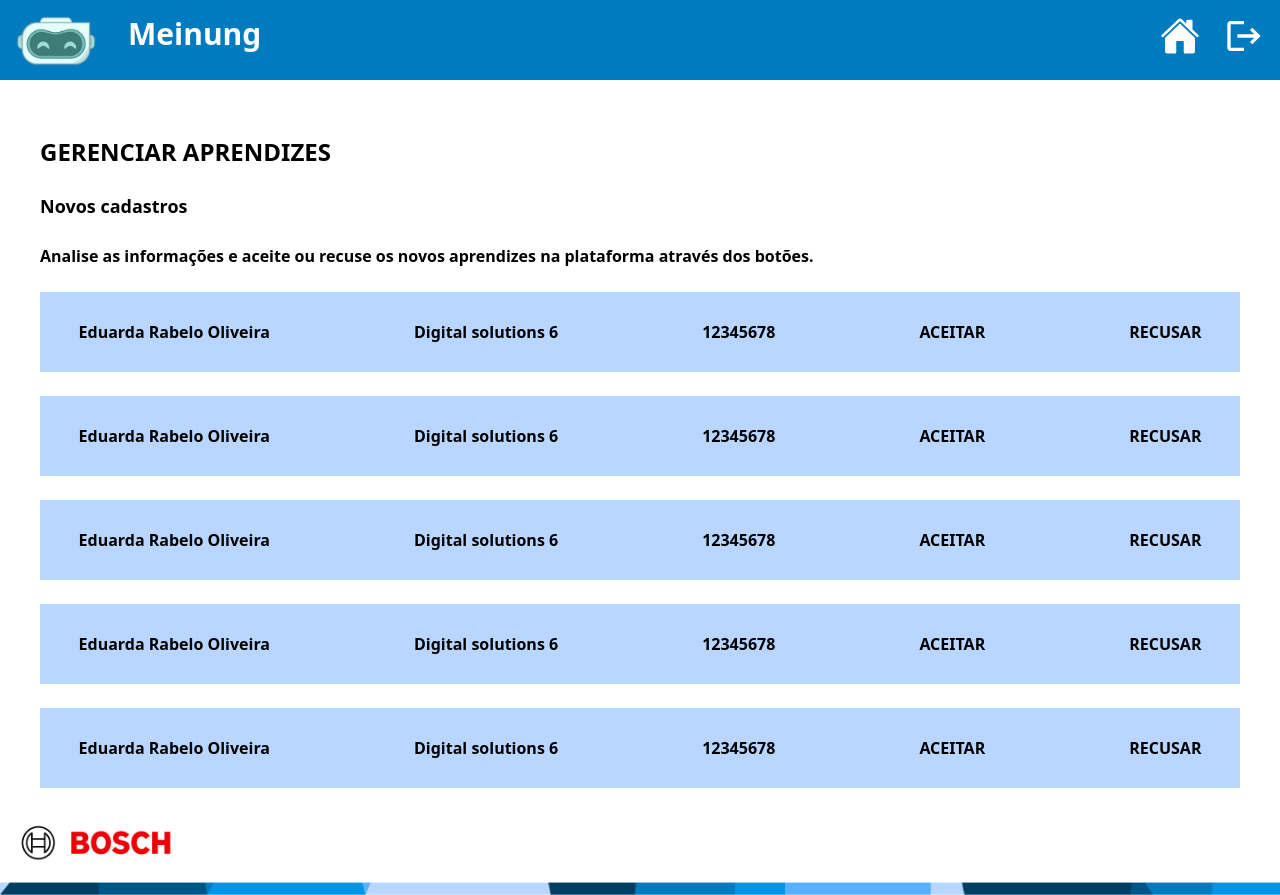
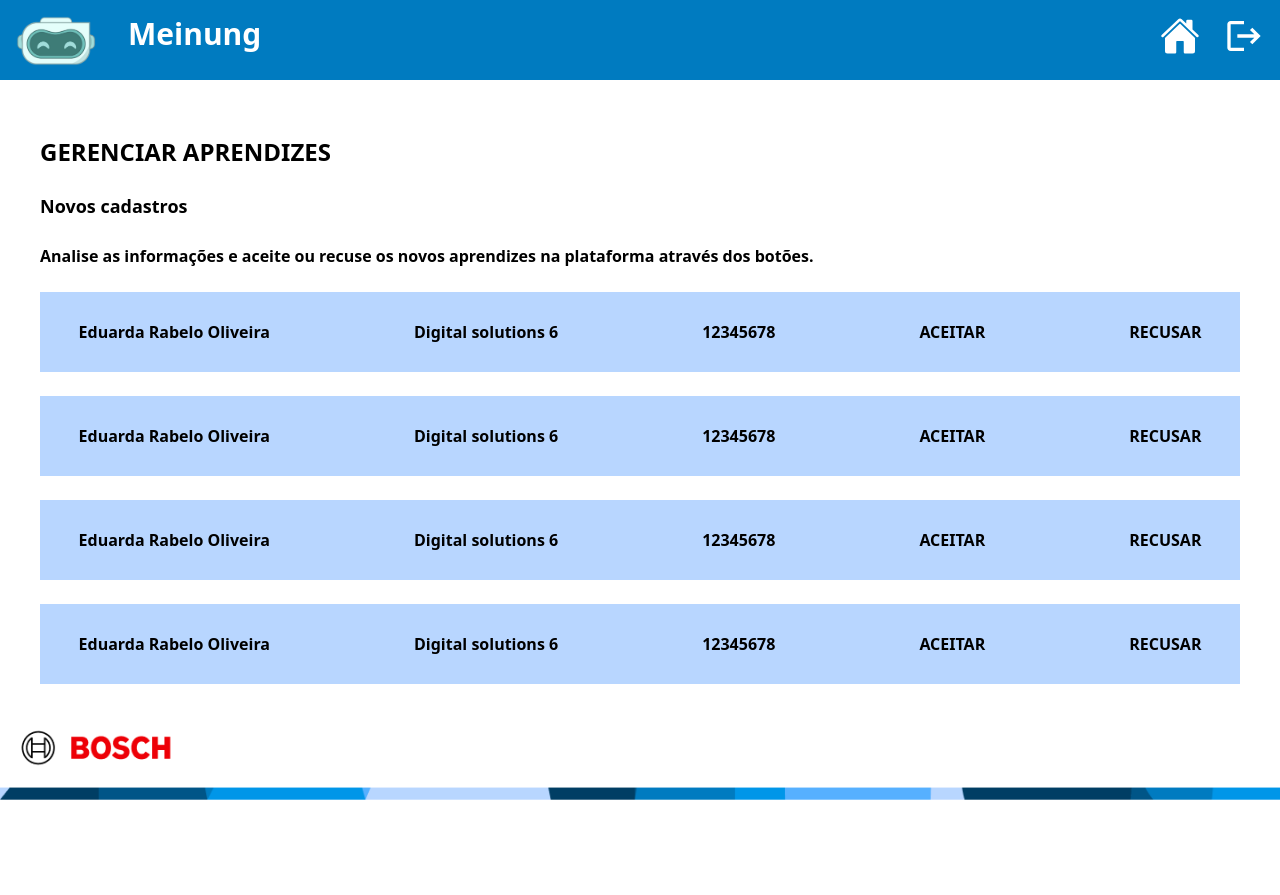
Before and after one commit to AVITORIAC/FrontTailwind, a React (Vite) app: page /Cadastro_aprendiz in a window 1280 px wide. After the commit the page ends 800 px from the top, so only its background shows below. Built offline with nearby package versions, Linux system fonts and the light colour scheme.

Commit message:
funcoes do frontEnd

```diff
--- a/src/assets/Pages/Admin/Cadastro_aprendiz.jsx
+++ b/src/assets/Pages/Admin/Cadastro_aprendiz.jsx
@@ -1,47 +1,50 @@
 import React from 'react'
+import { Link } from 'react-router-dom'
 
 function Cadastro_aprendiz() { //FUNÇÃO DA TELA DE ACEITAR OS CADASTROS
+    const aceitar = () => {
+        console.log('Solicitação aceita')
+    }
+    const recusar = () => {
+        console.log('Solicitação recusada')
+    }
+
     return (
         <div className={`flex flex-col h-full gap-6 mt-10 mx-10`}>
             <h1 className={`text-2xl font-bold`}>GERENCIAR APRENDIZES</h1>
             <h2 className={`text-lg font-bold`}>Novos cadastros</h2>
             <p className={`text-base font-semibold`}>Analise as informações e aceite ou recuse os novos aprendizes na plataforma através dos botões. </p>
 
+
             <div className={`w-full h-20 bg-barraedit flex gap-36 justify-center items-center `}>
                 <p className={`text-base font-bold`}>Eduarda Rabelo Oliveira </p>
                 <p className={`text-base font-bold`}>Digital solutions 6</p>
                 <p className={`text-base font-bold`}>12345678 </p>
-                <p className={`text-base font-bold`}>ACEITAR </p>
-                <p className={`text-base font-bold`}>RECUSAR </p>
+               <Link onClick={aceitar}><p className={`text-base font-bold`}>ACEITAR </p></Link>
+               <Link onClick={recusar}><p className={`text-base font-bold`}>RECUSAR </p></Link>
             </div>
             <div className={`w-full h-20 bg-barraedit flex gap-36 justify-center items-center `}>
                 <p className={`text-base font-bold`}>Eduarda Rabelo Oliveira </p>
                 <p className={`text-base font-bold`}>Digital solutions 6</p>
                 <p className={`text-base font-bold`}>12345678 </p>
-                <p className={`text-base font-bold`}>ACEITAR </p>
-                <p className={`text-base font-bold`}>RECUSAR </p>
+               <Link onClick={aceitar}><p className={`text-base font-bold`}>ACEITAR </p></Link>
+               <Link onClick={recusar}><p className={`text-base font-bold`}>RECUSAR </p></Link>
             </div>
             <div className={`w-full h-20 bg-barraedit flex gap-36 justify-center items-center `}>
                 <p className={`text-base font-bold`}>Eduarda Rabelo Oliveira </p>
                 <p className={`text-base font-bold`}>Digital solutions 6</p>
                 <p className={`text-base font-bold`}>12345678 </p>
-                <p className={`text-base font-bold`}>ACEITAR </p>
-                <p className={`text-base font-bold`}>RECUSAR </p>
+               <Link onClick={aceitar}><p className={`text-base font-bold`}>ACEITAR </p></Link>
+               <Link onClick={recusar}><p className={`text-base font-bold`}>RECUSAR </p></Link>
             </div>
             <div className={`w-full h-20 bg-barraedit flex gap-36 justify-center items-center `}>
                 <p className={`text-base font-bold`}>Eduarda Rabelo Oliveira </p>
                 <p className={`text-base font-bold`}>Digital solutions 6</p>
                 <p className={`text-base font-bold`}>12345678 </p>
-                <p className={`text-base font-bold`}>ACEITAR </p>
-                <p className={`text-base font-bold`}>RECUSAR </p>
+               <Link onClick={aceitar}><p className={`text-base font-bold`}>ACEITAR </p></Link>
+               <Link onClick={recusar}><p className={`text-base font-bold`}>RECUSAR </p></Link>
             </div>
-            <div className={`w-full h-20 bg-barraedit flex gap-36 justify-center items-center `}>
-                <p className={`text-base font-bold`}>Eduarda Rabelo Oliveira </p>
-                <p className={`text-base font-bold`}>Digital solutions 6</p>
-                <p className={`text-base font-bold`}>12345678 </p>
-                <p className={`text-base font-bold`}>ACEITAR </p>
-                <p className={`text-base font-bold`}>RECUSAR </p>
-            </div>
+
 
         </div>
     )
--- a/src/assets/Pages/Admin/Cadastro_turma.jsx
+++ b/src/assets/Pages/Admin/Cadastro_turma.jsx
@@ -3,6 +3,7 @@ import Input from '../../Componentes/Input'
 import Filtro from '../../Componentes/Filtro'
 import Botao from '../../Componentes/Botao'
 import { HiMagnifyingGlass } from "react-icons/hi2";
+import { Link } from 'react-router-dom';
 
 function Cadastro_turma() { //TELA PARA CADASTRO DE TURMAS
   let padrinho = ['Vanessa Silva', 'Leonardo Oliveira', 'Cleber Augusto', 'Edmar Ianella']
@@ -38,13 +39,13 @@ function Cadastro_turma() { //TELA PARA CADASTRO DE TURMAS
       <h2 className={`text-lg font-bold`}>Editar turma</h2>
       <div className={'flex items-center gap-2'}>
         <Input label='Pesquise pela turma que deseja editar' value={pesquisar} onChange={(e) => {setPesquisar (e.target.value)}}></Input>
-        <HiMagnifyingGlass className={`size-8 fill-blue-400 mt-5`} />
+        <Link onClick={pesquisa}><HiMagnifyingGlass className={`size-8 fill-blue-400 mt-5`} /></Link>
       </div>
       <div className={`w-full h-20 bg-barraedit flex gap-40 justify-center items-center `}>
         <p className={`text-lg font-bold`}>Digital solutions 6</p>
         <p className={`text-lg font-bold`}>Técnico em Desenvolvimento de Sistemas </p>
         <p className={`text-lg font-bold`}>Vanessa Silva </p>
-        <p className={`text-lg font-bold`}>EDITAR </p>
+        <Link to='/Editar_turma'><p className={`text-lg font-bold`}>EDITAR </p></Link>
 
       </div>
     </div>
--- a/src/assets/Pages/Admin/Email.jsx
+++ b/src/assets/Pages/Admin/Email.jsx
@@ -9,7 +9,6 @@ function Email() {
   const editar = (e) => {
     console.log('email:', email)
     console.log('senha:', senha)
-
   }
 
   return (
@@ -17,10 +16,8 @@ function Email() {
       <h1 className={`text-2xl font-bold`}>E-MAIL</h1>
       <h2 className={`text-lg font-bold`}>Editar e-mail</h2>
       <p className={`text-base`}>Preencha as informações para editar o usuário que envia o e-mail de recuperação de senha.</p>
-
       <Input label='Insira o e-mail' value={email} onChange={(e) => { setEmail(e.target.value) }}></Input>
       <Input label='Insira a senha' value={senha} onChange={(e) => { setSenha(e.target.value) }}> </Input>
-
       <div className={'flex justify-end'}><Botao txt='EDITAR' onClick={editar}></Botao></div>
     </div>
   )
--- a/src/assets/Pages/Admin/HomeAdmin.jsx
+++ b/src/assets/Pages/Admin/HomeAdmin.jsx
@@ -10,11 +10,11 @@ function HomeAdmin() { //TELA INICIAL DO ACESSO DE ADMINISTRADOR
       <div className={`mx-auto mt-4 w-full flex justify-evenly`}>
         <Link to='/Cadastro_aprendiz'><Card azul1 h1='Administrador' h2='Aprendizes' p='Aceitar o cadastro de novos aprendizes no sistema.' /></Link>
         <Link to='/Criterios'><Card azul2 h1='Administrador' h2='Critérios' p='Cadastre, edite ou exclua um critério de avaliação de um curso.' /></Link>
-        <Link to='/Cadastro_turma'> <Card azul3 h1='Administrador' h2='Email ' p='Edite os dados de usuário que envia o e-mail.' /></Link>
+        <Link to='/Email'> <Card azul3 h1='Administrador' h2='Email ' p='Edite os dados de usuário que envia o e-mail.' /></Link>
       </div>
       <div className={`mx-auto w-11/12 flex justify-evenly`}>
         <Link to='/Cadastro_turma'> <Card azul3 h1='Administrador' h2='Turmas' p='Cadastre, edite ou exclua uma turma no sistema.' /></Link>
-        <Link to='/Cadastro_aprendiz'><Card azul1 h1='Administrador' h2='Notas do Senai' p='Adicione as notas do SENAI dos aprendizes através do Excel.' /></Link>
+        <Link to='/Upload'><Card azul1 h1='Administrador' h2='Notas do Senai' p='Adicione as notas do SENAI dos aprendizes através do Excel.' /></Link>
       </div>
     </div>
   )
--- a/src/assets/Pages/Aprendiz/Auto_avaliacao.jsx
+++ b/src/assets/Pages/Aprendiz/Auto_avaliacao.jsx
@@ -19,7 +19,7 @@ function Auto_avaliacao() { //FUNÇÃO DA TELA DE AUTO AVALIAÇÃO DO ACESSO DE
             <p className={`text-base`}>Bem-vindo(a) a sua auto avaliação, leia cada critério atentamente e reflita sobre sua nota antes de submeter suas respostas. Abaixo você encontra a descrição de cada nota e  de cada critério. Além disso, todos os campos obrigatórios devem ser preenchidos.</p>
             <Filtro id="semestre" label='Selecione o semestre' optionList={semestre} value={semes} onChange={(e) => (setSemes(e.target.value))} ></Filtro>
             <div className={'flex justify-end'}>
-               <a href='/Home_aprendiz'><Botao txt='FINALIZAR' onClick={visualizar}></Botao></a>
+            <Botao txt='FINALIZAR' onClick={visualizar}></Botao>
             </div>
         </div>
     )
--- a/src/assets/Pages/Instrutor/Observacoes.jsx
+++ b/src/assets/Pages/Instrutor/Observacoes.jsx
@@ -24,12 +24,12 @@ function Observacoes() { //TELA PARA ADICIONAR ANOTAÇÕES SOBRE OS APRENDIZES
     console.log('Comentario:', comentario)
   }
 
-  // const positivoteste = (e) => {
-  //   console.log('positivo')
-  // }
-  // const negativoteste = (e) => {
-  //   console.log('positivo')
-  // }
+  const positivoteste = (e) => {
+    console.log('positivo')
+  }
+  const negativoteste = (e) => {
+    console.log('negativo')
+  }
 
   return (
     <div className={`flex flex-col h-full gap-3 mt-6 mx-10`}>
@@ -45,11 +45,11 @@ function Observacoes() { //TELA PARA ADICIONAR ANOTAÇÕES SOBRE OS APRENDIZES
       <label className=" text-sm font-medium leading-6 text-gray-900">Selecione como é essa nota</label>
       <div className={'flex gap-10'}>
         <div className={'flex gap-3 flex-col items-center'}>
-          <BsEmojiSmile className={'fill-green-600 size-10'}></BsEmojiSmile>
+          <a href='#' onClick={positivoteste}><BsEmojiSmile className={'fill-green-600 size-10'}></BsEmojiSmile></a>
           <p className={'flex '}>Positivo</p>
         </div>
         <div className={'flex gap-3 flex-col items-center'}>
-          <BsEmojiFrown className={'fill-red-600 size-10'}></BsEmojiFrown>
+          <a href='#' onClick={negativoteste}><BsEmojiFrown className={'fill-red-600 size-10'}></BsEmojiFrown></a>
           <p>Negativo</p>
         </div>
 
```
Also changed, not shown: src/assets/Pages/Admin/Criterios.jsx (+11 -3 lines).
